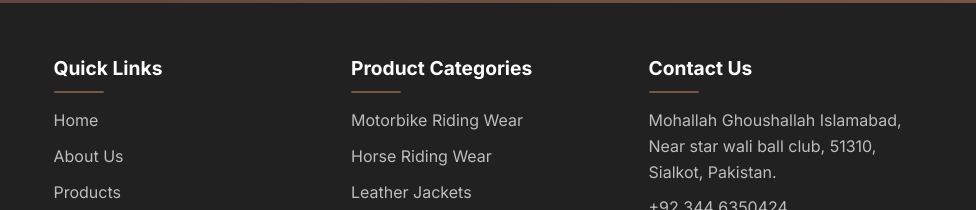
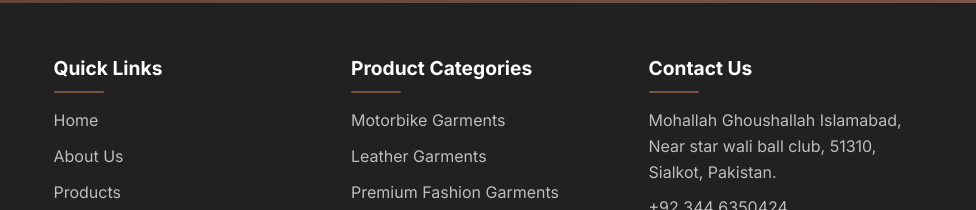
Before and after one commit to chnindustry/CHN, a plain HTML site: page index.html in a window 1280 px wide. Shown: the part 4627-4837 px from the top of the page, 304-1280 px from the left. Drawn offline with Linux system fonts and the light colour scheme.

Commit message:
Update index.html

```diff
--- a/index.html
+++ b/index.html
@@ -1256,17 +1256,17 @@
             <div class="products-grid">
                 <div class="product-card slide-in-left">
                     <div class="product-img-container">
-                        <img src="https://raw.githubusercontent.com/chnindustry/CHNmedia/refs/heads/main/card1.png" alt="Motorbike Riding Wear" class="product-img">
+                        <img src="https://raw.githubusercontent.com/chnindustry/CHNmedia/refs/heads/main/card1.png" alt="Motorbike Garments" class="product-img">
                     </div>
                 </div>
                 <div class="product-card fade-in">
                     <div class="product-img-container">
-                        <img src="https://raw.githubusercontent.com/chnindustry/CHNmedia/refs/heads/main/card2.png" alt="Horse Riding Wear" class="product-img">
+                        <img src="https://raw.githubusercontent.com/chnindustry/CHNmedia/refs/heads/main/card2.png" alt="Leather Garments" class="product-img">
                     </div>
                 </div>
                 <div class="product-card slide-in-right">
                     <div class="product-img-container">
-                        <img src="https://raw.githubusercontent.com/chnindustry/CHNmedia/refs/heads/main/card3.png" alt="Leather Jackets" class="product-img">
+                        <img src="https://raw.githubusercontent.com/chnindustry/CHNmedia/refs/heads/main/card3.png" alt="Premium Fashion Garments" class="product-img">
                     </div>
                 </div>
             </div>
@@ -1386,9 +1386,9 @@
                 <div class="footer-column">
                     <h3>Product Categories</h3>
                     <ul class="footer-links">
-                        <li><a href="products">Motorbike Riding Wear</a></li>
-                        <li><a href="products">Horse Riding Wear</a></li>
-                        <li><a href="products">Leather Jackets</a></li>
+                        <li><a href="products">Motorbike Garments</a></li>
+                        <li><a href="products">Leather Garments</a></li>
+                        <li><a href="products">Premium Fashion Garments</a></li>
                     </ul>
                 </div>
                 <div class="footer-column">
```
